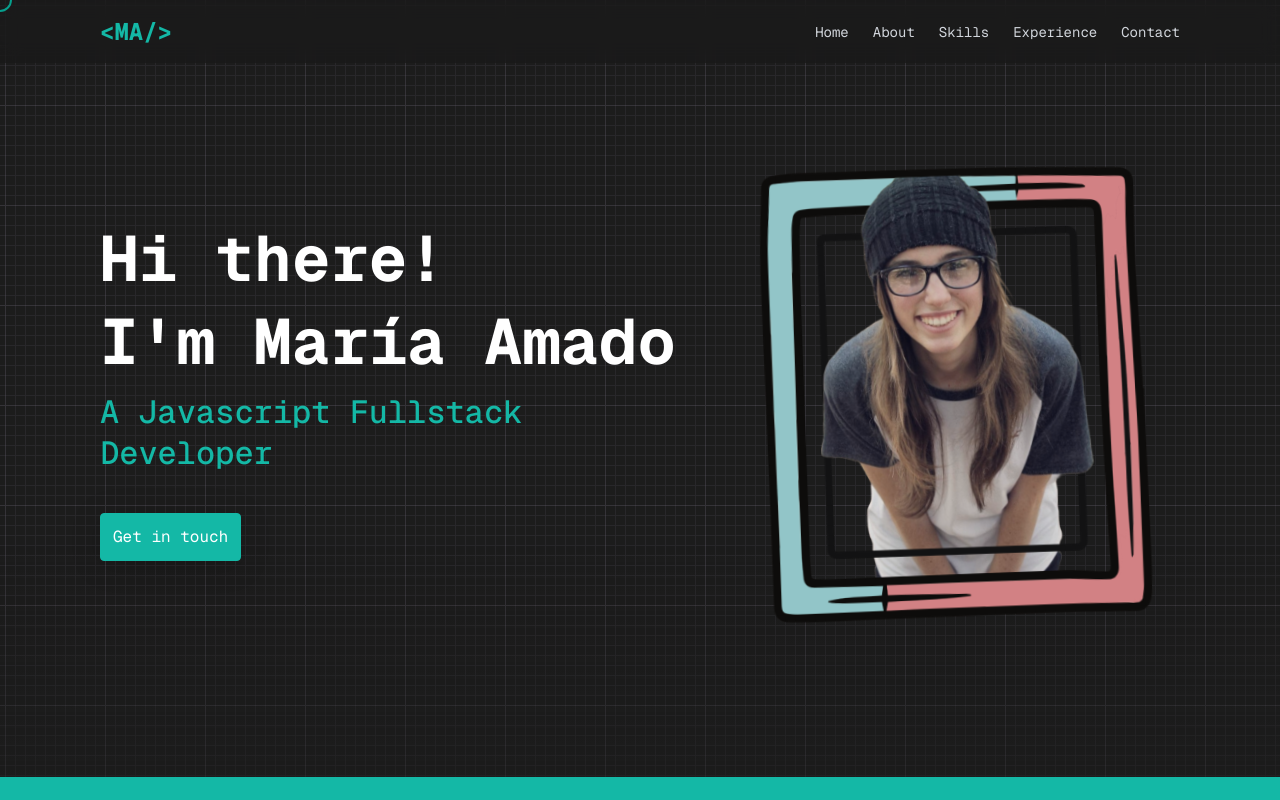
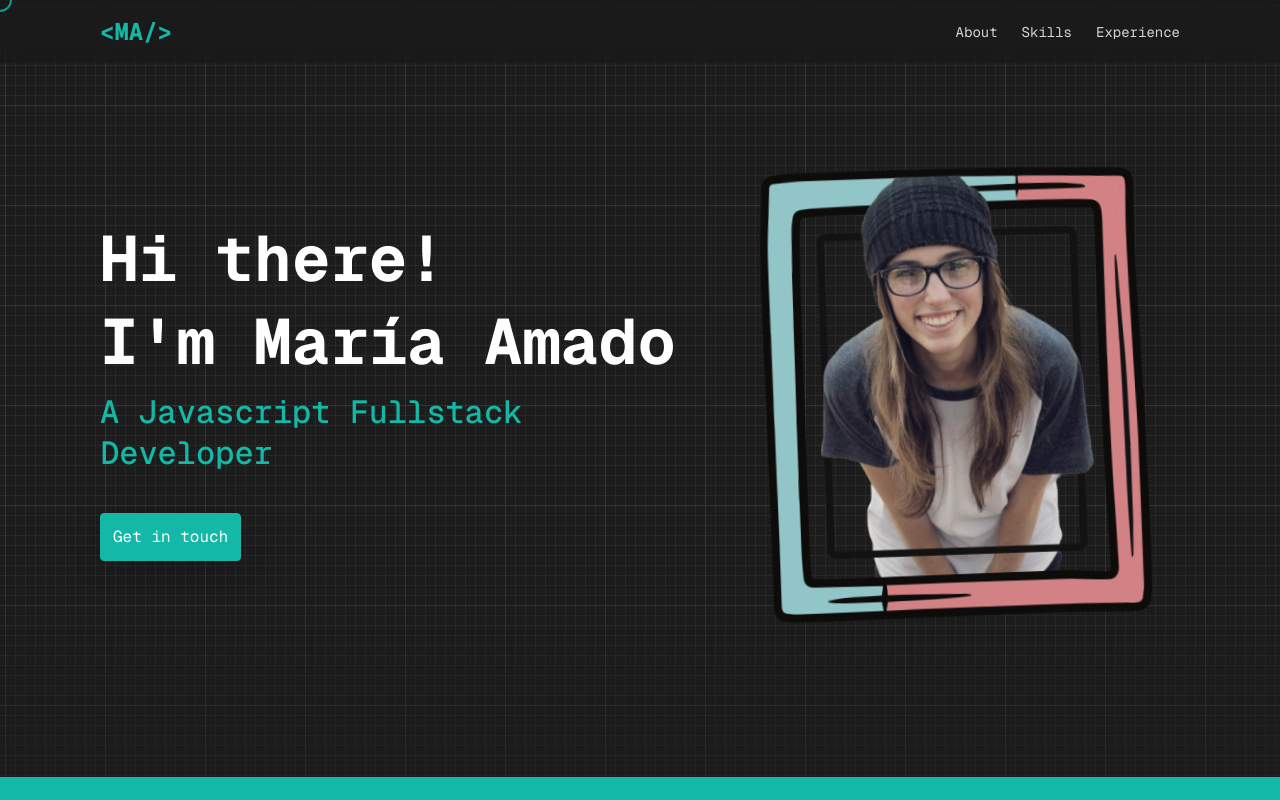
Before and after one commit to MeryScarlet15/portfolio, a Next.js app: page / in a window 1280 px wide. Shown: the top 800 px of the page. Built offline with nearby package versions, Linux system fonts and the light colour scheme.

Commit message:
delete contact + add contact link

```diff
--- a/src/modules/hero/hero.tsx
+++ b/src/modules/hero/hero.tsx
@@ -22,6 +22,8 @@ export const Hero: React.FC = () => {
           <div className={styles.hero__button}>
             <Button
               text="Get in touch"
+              role="link"
+              href="mailto:maria_amado15@hotmail.com"
               ariaLabel="Get in touch"
               className={styles.hero__button}
             />
--- a/src/modules/layout/header/header.tsx
+++ b/src/modules/layout/header/header.tsx
@@ -2,7 +2,7 @@ import React from 'react'
 import styles from './header.module.scss'
 import Link from 'next/link'
 
-const sections = ['Home', 'About', 'Skills', 'Experience', 'Contact']
+const sections = ['About', 'Skills', 'Experience']
 
 export const Header: React.FC = () => {
   return (
```
